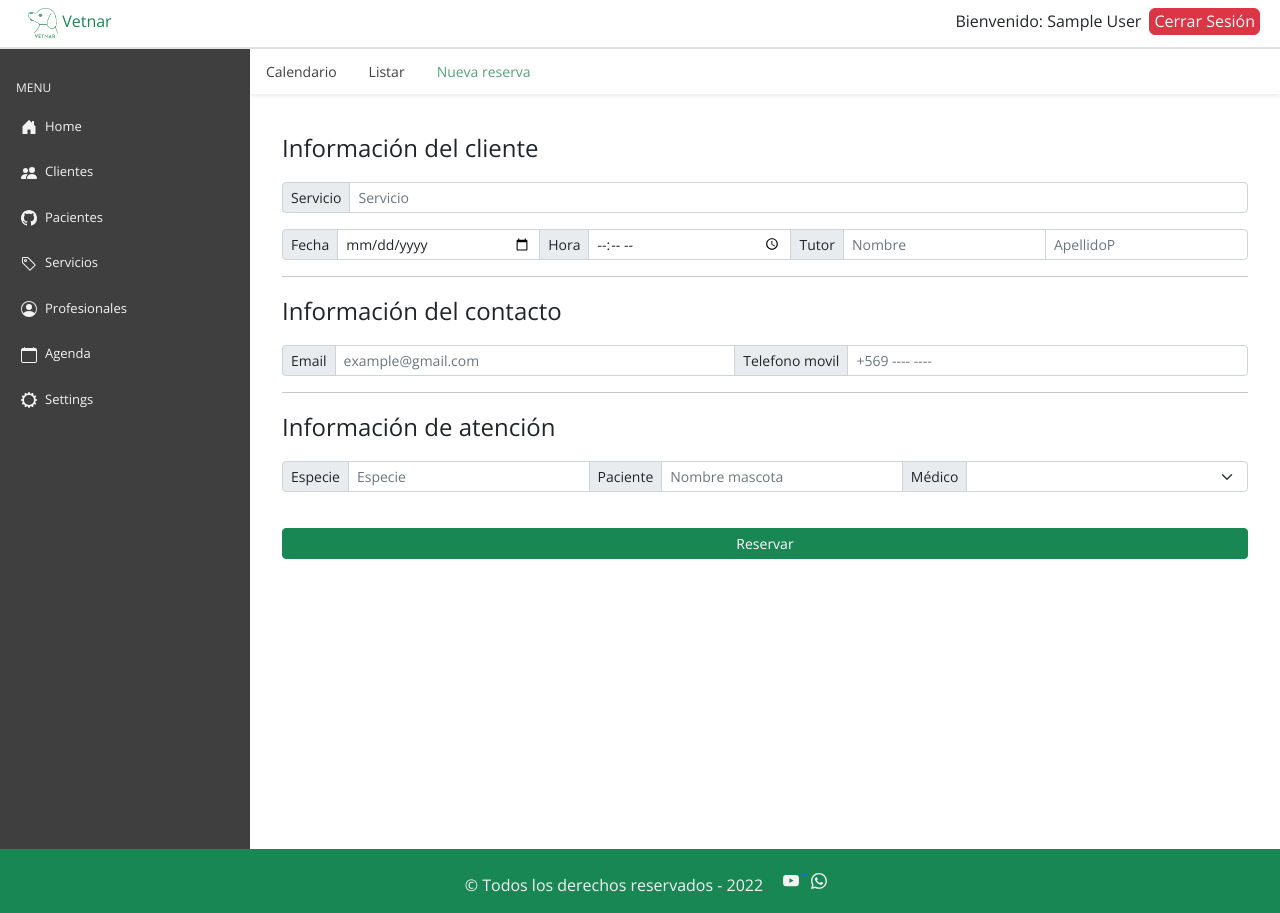
After one commit to YgriegaSB/Vetnar-software, a Flask app: page /agenda_add in a window 1280 px wide. The commit adds this page. Run offline with Flask 2, Linux system fonts and the light colour scheme; the visitor is signed in with stand-in values (Sample User, id 1); data that the repository does not hold is empty; some libraries are stand-ins or nearby versions.

Commit message:
v(1.7.3)

```diff
--- a/src/app.py
+++ b/src/app.py
@@ -14,6 +14,13 @@ from models.ModelUser import ModelUser
 from models.entities.User import User
 
 app = Flask(__name__)
+
+events = [
+    {
+      'todo' : 'Cirugia princesa',
+      'date' : '28-07-2022',
+    },
+]
 
 csrf = CSRFProtect()
 db = MySQL(app)
@@ -285,16 +292,19 @@ def delete_pet(id_mascota):
     db.connection.commit()
     flash('Paciente removido satisfactoriamente')
     return redirect(url_for('mascotas'))
-######################################################
-@app.route('/mascotas_info')
+###############################################################################################################################
+################################################# Vistas historial  ###########################################################
+@app.route('/historial')
 @login_required
-def mascotas_info():
-    return render_template('auth/mascotas_info.html')
-################################################# Vistas historial  ###########################################################
-@app.route('/mascotas_history')
+def historial():
+    return render_template('auth/historial.html')
+
+# Redirect add historial
+@app.route('/historial_add')
 @login_required
-def mascotas_history():
-    return render_template('auth/mascotas_history.html')
+def historial_add():
+    return render_template('auth/historial_add.html')
+
 ################################################# Vistas servicios  ###########################################################
 @app.route('/servicios')
 @login_required
@@ -421,6 +431,47 @@ def delete_expert(id_profesional):
     flash('Profesional removido satisfactoriamente')
     return redirect(url_for('profesionales_add'))
 
+################################################# Agenda ##################################################
+@app.route('/agenda_events')
+@login_required
+def agenda_events():
+    return render_template('auth/agenda.html')
+
+@app.route('/agenda_list')
+@login_required
+def agenda_list():
+    cursor = db.connection.cursor()
+    cursor.execute('SELECT id_reserva, fecha, hora, nombrecl, telefono, nombre, medico FROM reservas')
+    data = cursor.fetchall()
+    return render_template('auth/agenda_list.html', reservas = data)
+
+@app.route('/agenda_add')
+@login_required
+def agenda_add():
+    return render_template('auth/agenda_add.html')
+
+@app.route('/create_event', methods=['GET','POST'])
+@login_required
+def create_event():
+    if request.method == 'POST':
+        servicio = request.form['servicio']
+        fecha = request.form['fecha']
+        hora = request.form['hora']
+        tutor = request.form['tutor']
+        apellido = request.form['apellido']
+        email = request.form['email']
+        telefono = request.form['telefono']
+        especie = request.form['especie']
+        nombre = request.form['nombre']
+        medico = request.form['medico']
+        cursor = db.connection.cursor()
+        cursor.execute('INSERT INTO reservas (servicio, fecha, hora, nombrecl, apellidoP, email, telefono, especie, nombre, medico) VALUES (%s, %s, %s, %s, %s, %s, %s, %s, %s, %s)', (servicio, fecha, hora, tutor, apellido, email, telefono, especie, nombre, medico))
+        # commit sql sentence
+        db.connection.commit()
+        # message
+        flash('Reserva realizada')
+        return redirect(url_for('agenda_list'))
+
 ################################################# Vistas settings     ###########################################################
 @app.route('/settings')
 @login_required
--- a/src/static/css/main.css
+++ b/src/static/css/main.css
@@ -146,7 +146,7 @@ footer p {
   width: 100px;
   height: 100px;
   font-size: 12px;
-  margin-left: 67px;
+  margin-left: 68px;
 }
 
 .updates {
@@ -239,3 +239,7 @@ footer p {
   font-size: 14px;
   width: 100%;
 }
+
+.boton {
+  margin-top: 20px;
+}
--- a/src/templates/auth/adirectos.html
+++ b/src/templates/auth/adirectos.html
@@ -53,7 +53,7 @@
                     <li class="updates">Ventas</li>
                     <li class="updates">Hospitalización</li>
                     <li class="updates">Guardería</li>
-                    <li class="updates">Análisis de datos</li>
+                    <li class="updates">Análisis de datos y estadística</li>
                     <li class="updates">Gestión de jaulas</li>
                     <li class="updates">Manejo de inventario</li>
                     <li class="updates">Gestión de proveedores</li>
--- /dev/null
+++ b/src/templates/auth/agenda_add.html
@@ -0,0 +1,74 @@
+{% extends './home.html' %}
+
+{% block title %} Agenda | Nuevo {% endblock %}
+
+{% block content %}
+{% with messages = get_flashed_messages() %}
+{% if messages %}
+{% for messages in messages %}
+<div class="alert alert-success alert-dismissible" role="alert">
+    <strong>{{messages}}</strong>
+    <button type="button" class="btn-close" data-bs-dismiss="alert" aria-label="Close"></button>
+</div>
+{% endfor %}
+{% endif %}
+{% endwith %}
+<section class="content">
+    <div>
+        <div class="nav-scroller bg-body shadow-sm col-sm">
+            <nav class="nav" aria-label="Secondary navigation">
+                <a class="nav-link" href="/agenda_events">Calendario</a>
+                <a class="nav-link" href="/agenda_list">Listar</a>
+                <a class="nav-link active" href="/agenda_add">Nueva reserva</a>
+            </nav>
+        </div>
+    </div>
+</section>
+<section class="container-fluid mt-3 mb-5">
+    <form action="/create_event" method="POST">
+        <input type="hidden" name="csrf_token" value="{{ csrf_token() }}"/>
+        <div class="add">
+            <span class="fs-4">Información del cliente</span>
+            <div class="input-group input-group-sm mb-3 mt-3">
+                <span class="input-group-text">Servicio</span>
+                <input type="text" class="form-control" name="servicio" placeholder="Servicio">
+            </div>
+            <div class="input-group input-group-sm mb-3">
+                <span class="input-group-text">Fecha</span>
+                <input type="date" class="form-control" name="fecha">
+                <span class="input-group-text">Hora</span>
+                <input type="time" class="form-control" name="hora">
+                <span class="input-group-text">Tutor</span>
+                <input type="text" class="form-control" name="tutor" placeholder="Nombre">
+                <input type="text" class="form-control" name="apellido" placeholder="ApellidoP">
+            </div>
+            <hr>
+            <span class="fs-4">Información del contacto</span>
+            <div class="input-group input-group-sm mb-3 mt-3">
+                <span class="input-group-text">Email</span>
+                <input type="text" class="form-control" name="email" placeholder="example@gmail.com">
+                <span class="input-group-text">Telefono movil</span>
+                <input type="text" class="form-control" name="telefono" placeholder="+569 ---- ----">
+            </div>
+            <hr>
+            <span class="fs-4">Información de atención</span>
+            <div class="input-group input-group-sm mb-3 mt-3">
+                <span class="input-group-text">Especie</span>
+                <input type="text" class="form-control" name="especie" placeholder="Especie">
+                <span class="input-group-text">Paciente</span>
+                <input type="text" class="form-control" name="nombre" placeholder="Nombre mascota">
+                <span class="input-group-text">Médico</span>
+                <select class="form-select" aria-label="Default select example" name="medico">
+                    <option selected></option>
+                    <option value="Juan Carlos Rojas">Juan Carlos Rojas</option>
+                    <option value="Ignacio Contreras Contreras">Ignacio Contreras Contreras</option>
+                    <option value="Francisca Cifuentes Hidalgo">Francisca Cifuentes Hidalgo</option>
+                </select>
+            </div>
+            <div class="input-group input-group-sm mb-3">
+                <button type="submit" class="btn btn-success btn-sm w-100 boton">Reservar</button>
+            </div>
+        </div>
+    </form>
+</section>
+{% endblock %}
--- a/src/templates/auth/mascotas_edit.html
+++ b/src/templates/auth/mascotas_edit.html
@@ -20,7 +20,7 @@
                 <a class="nav-link" href="/mascotas">Regresar</a>
                 <a class="nav-link" href="/perfil_pet/{{mascota.0}}">Perfil</a>
                 <a class="nav-link active" href="/edit_pet/{{mascota.0}}">Editar</a>
-                <a class="nav-link" href="#">Historial clinico</a>
+                <a class="nav-link" href="/historial/{{mascota.0}}">Historial clinico</a>
             </nav>
         </div>
     </div>
--- a/src/templates/auth/mascotas_info.html
+++ b/src/templates/auth/mascotas_info.html
@@ -9,7 +9,7 @@
                 <a class="nav-link" href="/mascotas">Regresar</a>
                 <a class="nav-link active" href="/perfil_pet/{{mascota.0}}">Perfil</a>
                 <a class="nav-link" href="/edit_pet/{{mascota.0}}">Editar</a>
-                <a class="nav-link" href="#">Historial clinico</a>
+                <a class="nav-link" href="/historial/{{mascota.0}}">Historial clinico</a>
             </nav>
         </div>
     </div>
--- a/src/templates/base.html
+++ b/src/templates/base.html
@@ -1,5 +1,5 @@
 <!DOCTYPE html>
-<html lang="en">
+<html lang="es">
 <head>
     <meta charset="UTF-8">
     <meta http-equiv="X-UA-Compatible" content="IE=edge">
@@ -13,6 +13,8 @@
     <link rel="stylesheet" href="https://cdn.jsdelivr.net/npm/bootstrap-icons@1.9.1/font/bootstrap-icons.css">
     <link rel="stylesheet" href="https://cdn.datatables.net/1.10.20/css/dataTables.bootstrap4.min.css">
     <link rel="stylesheet" href="../static/css/main.css">
+    <link rel="stylesheet" href="https://cdn.jsdelivr.net/npm/fullcalendar@5.11.2/main.min.css">
+    <script src="https://cdn.jsdelivr.net/npm/fullcalendar@5.11.2/main.min.js"></script>
     <!-- Custom CSS -->
     {% block customCSS %} {% endblock %}
 </head>
@@ -32,6 +34,44 @@
     </script>
     <!-- DATATABLES -->
     <script src="https://cdn.datatables.net/1.10.20/js/jquery.dataTables.min.js"></script>
+    <script>
+        document.addEventListener('DOMContentLoaded', function() {
+          var calendarEl = document.getElementById('calendar');
+          var calendar = new FullCalendar.Calendar(calendarEl, {
+        initialView: 'dayGridMonth',
+        initialDate: '2022-07-07',
+        headerToolbar: {
+        left: 'prev,next today',
+        center: 'title',
+        right: 'dayGridMonth,timeGridWeek,timeGridDay'
+    },
+    locale: 'es',
+    events: [
+      {
+        title: 'Cirugia Max',
+        start: '2022-07-01T12:30:00'
+      },
+      {
+        title: 'Consulta Kiara',
+        start: '2022-07-07T16:10',
+      },
+      {
+        title: 'Alta Max',
+        start: '2022-07-04T17:10',
+      },
+      {
+        title: 'Control Max',
+        start: '2022-07-07T17:10',
+      },
+      {
+        title: 'Consulta Chico',
+        start: '2022-07-16T16:00:00'
+      }
+    ]
+  });
+          calendar.render();
+        });
+    </script>
     <script>
         $(document).ready(function () {
             $('#tabla-clientes').DataTable({
--- a/src/templates/home.html
+++ b/src/templates/home.html
@@ -56,7 +56,7 @@
           <path fill-rule="evenodd" d="M0 8a8 8 0 1 1 16 0A8 8 0 0 1 0 8zm8-7a7 7 0 0 0-5.468 11.37C3.242 11.226 4.805 10 8 10s4.757 1.225 5.468 2.37A7 7 0 0 0 8 1z"/>
         </svg>Profesionales
       </a>
-      <a href="#" class="menu-item">
+      <a href="/agenda_events" class="menu-item">
         <svg xmlns="http://www.w3.org/2000/svg" width="16" height="16" fill="currentColor" class="mx-2 bi bi-calendar" viewBox="0 0 16 16">
           <path d="M3.5 0a.5.5 0 0 1 .5.5V1h8V.5a.5.5 0 0 1 1 0V1h1a2 2 0 0 1 2 2v11a2 2 0 0 1-2 2H2a2 2 0 0 1-2-2V3a2 2 0 0 1 2-2h1V.5a.5.5 0 0 1 .5-.5zM1 4v10a1 1 0 0 0 1 1h12a1 1 0 0 0 1-1V4H1z"/>
         </svg>Agenda
```
Also changed, not shown: src/templates/auth/agenda.html (+21 -0 lines), src/templates/auth/agenda_edit.html (added, +74 -0 lines), src/templates/auth/agenda_list.html (added, +69 -0 lines), src/templates/auth/historial.html (added, +75 -0 lines), src/templates/auth/historial_add.html (added, +34 -0 lines), src/templates/auth/mascotas_history.html (deleted, +0 -18 lines), src/templates/auth/history_add.html (deleted).
